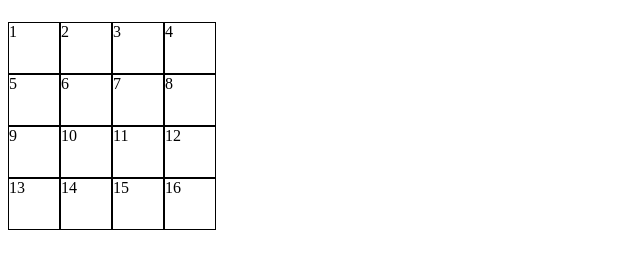
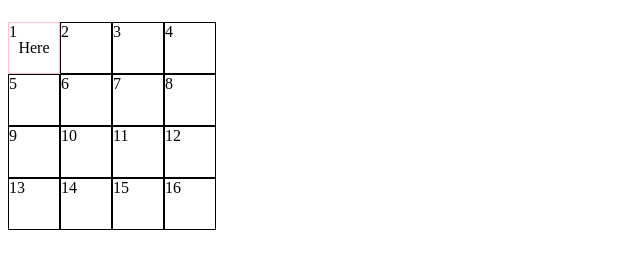
Before and after one commit to yunseop-kim/snake_dice, a plain HTML site: page index.html in a window 1280 px wide. Shown: the part 67-336 px from the top of the page, without its empty margins (0-640 px from the left). Drawn offline with Linux system fonts and the light colour scheme.

Commit message:
add a horse.

```diff
--- a/index.html
+++ b/index.html
@@ -11,11 +11,27 @@
         <meta name="viewport" content="width=device-width, initial-scale=1">
         <link rel="stylesheet" href="">
         <style>
+            .board {
+                position: relative;
+            }
             .cell {
+                position: relative;
                 border: black 1px solid;
                 width: 50px;
                 height: 50px;
                 display: inline-block;
+            }
+
+            .horse {
+                position: absolute;
+                border: pink 1px solid;
+                width: 50px;
+                height: 50px;
+                text-align: center;
+                vertical-align: middle;
+                line-height: 50px;
+                top: 0;
+                left: 0;
             }
         </style>
     </head>
@@ -29,6 +45,7 @@
             <div class="row"><div class="cell">5</div><div class="cell">6</div><div class="cell">7</div><div class="cell">8</div></div>
             <div class="row"><div class="cell">9</div><div class="cell">10</div><div class="cell">11</div><div class="cell">12</div></div>
             <div class="row"><div class="cell">13</div><div class="cell">14</div><div class="cell">15</div><div class="cell">16</div></div>
+            <div class="horse">Here</div>
         </div>
 
 
```
Also changed, not shown: reference.md (+1 -0 lines).
